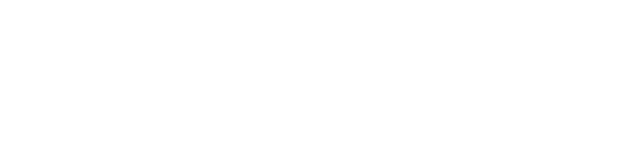
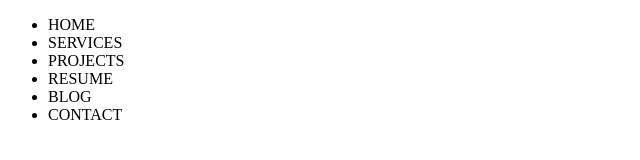
Before and after one commit to kodhanjo/my_potfolio, a plain HTML site: page index.html in a window 1280 px wide. Shown: the whole page, without its empty margins (0-640 px from the left). Drawn offline with Linux system fonts and the light colour scheme.

Commit message:
nav bar html

```diff
--- a/index.html
+++ b/index.html
@@ -8,6 +8,15 @@
     <link rel="stylesheet" href="style.css">
 </head>
 <body>
-
+    <div>
+        <ul>
+            <li>HOME</li>
+            <li>SERVICES</li>
+            <li>PROJECTS</li>
+            <li>RESUME</li>
+            <li>BLOG</li>
+            <li>CONTACT</li>
+        </ul>
+    </div>
 </body>
 </html>
```
